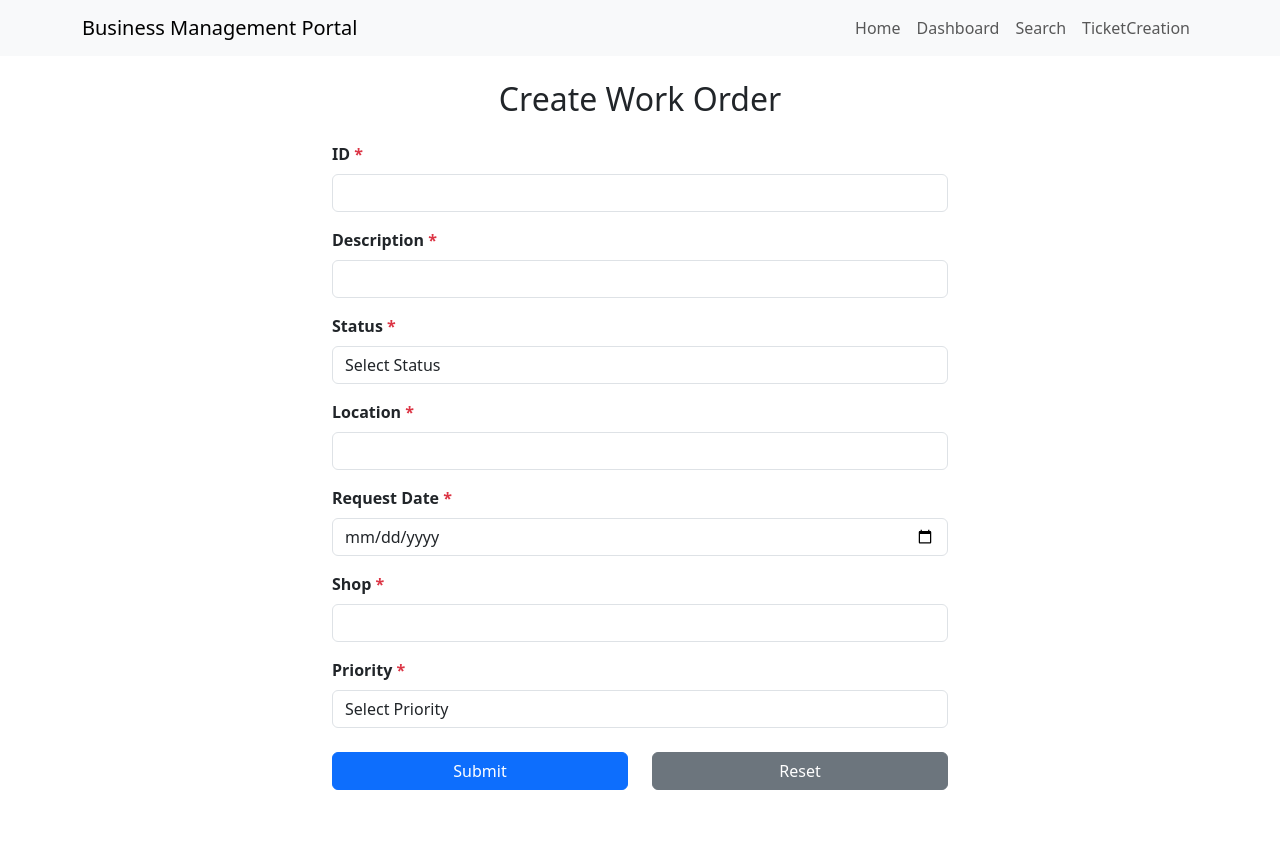
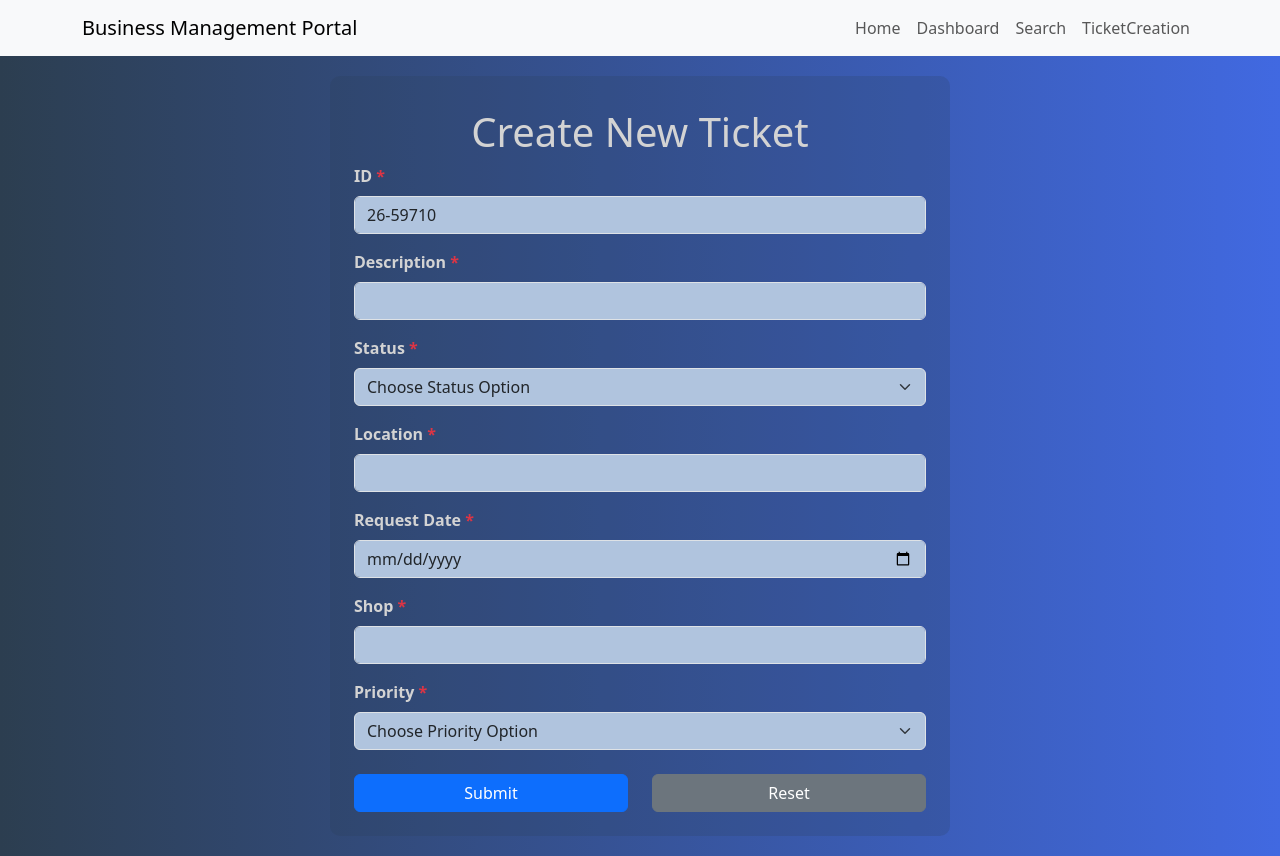
Before and after one commit to imOnVacation/frontend-tech-final-project, a React (Create React App) app in the folder client/: page /ticketcreation in a window 1280 px wide. Before the commit the page ends 800 px from the top, so only its background shows below. Built offline with nearby package versions, Linux system fonts and the light colour scheme.

Commit message:
Added gradient backgroundcolor, ticket id autopopulate and model bg

```diff
--- a/client/src/pages/TicketCreation.js
+++ b/client/src/pages/TicketCreation.js
@@ -1,4 +1,4 @@
-import React, { useState } from "react";
+import React, { useState, useEffect } from "react";
 import { Modal } from "react-bootstrap";
 
 const TicketForm = () => {
@@ -14,10 +14,18 @@ const TicketForm = () => {
   const [showModal, setShowModal] = useState(false);
   const [submittedData, setSubmittedData] = useState(null);
 
-  // Handle form submission
+  // Function to generate Ticket ID in the format '26-xxxxx'
+  const generateTicketId = () => {
+    const randomDigits = Math.floor(10000 + Math.random() * 90000);
+    return `26-${randomDigits}`;
+  };
+
+  useEffect(() => {
+    setId(generateTicketId()); // Generate an ID when the form loads
+  }, []); // Run only once when the component mounts
+
   const handleSubmit = async (e) => {
     e.preventDefault();
-
     setError(null);
     setSuccess(null);
 
@@ -47,41 +55,64 @@ const TicketForm = () => {
       }
 
       setSuccess(data.message);
-
       setSubmittedData(formData);
 
       setTimeout(() => {
         setShowModal(true);
       }, 3000);
-
-      resetForm();
     } catch (err) {
       setError(err.message || "An error occurred");
     }
   };
 
-  // Handle form reset
   const resetForm = () => {
-    setId("");
     setDescription("");
     setStatus("");
     setLocation("");
     setRequestDate("");
     setShop("");
     setPriority("");
+    setError(null);
   };
 
   const handleModalClose = () => {
     setShowModal(false);
     setSuccess(null);
+    setId(generateTicketId()); // Regenerate ticket ID when the modal closes
+    resetForm();
   };
 
   return (
-    <div className="container w-50">
-      <h2 className="my-4 text-center">Create Work Order</h2>
+    <div
+      style={{
+        background: "linear-gradient(90deg, #2C3E50, #4169E1)",
+        minHeight: "100vh",
+        display: "flex",
+        justifyContent: "center",
+        alignItems: "center",
+        padding: "20px",
+      }}
+    >
+      <div
+        className="container w-50 p-4"
+        style={{
+          background: "rgba(44, 62, 80, 0.2)",
+          borderRadius: "10px",
+          color: "#D3D3D3",
+        }}
+      >
+        <h1 className="my-2 text-center">Create New Ticket</h1>
 
-      {error && <div className="alert alert-danger">{error}</div>}
-      {success && <div className="alert alert-success">{success}</div>}
+        {error && (
+          <div className="alert alert-danger d-flex justify-content-center align-items-center">
+            {error}
+          </div>
+        )}
+        {success && (
+          <div className="alert alert-success d-flex justify-content-center align-items-center">
+            {success}
+          </div>
+        )}
 
         <form onSubmit={handleSubmit}>
           <div className="mb-3">
@@ -90,11 +121,13 @@ const TicketForm = () => {
             </label>
             <input
               type="text"
-            className="form-control "
+              className="form-control"
+              style={{
+                backgroundColor: "#B0C4DE",
+              }}
               id="id"
               value={id}
-            onChange={(e) => setId(e.target.value)}
-            required
+              readOnly
             />
           </div>
 
@@ -105,6 +138,9 @@ const TicketForm = () => {
             <input
               type="text"
               className="form-control"
+              style={{
+                backgroundColor: "#B0C4DE",
+              }}
               id="description"
               value={description}
               onChange={(e) => setDescription(e.target.value)}
@@ -117,13 +153,16 @@ const TicketForm = () => {
               Status <span className="text-danger">*</span>
             </label>
             <select
-            className="form-control"
+              className="form-select"
+              style={{
+                backgroundColor: "#B0C4DE",
+              }}
               id="status"
               value={status}
               onChange={(e) => setStatus(e.target.value)}
               required
             >
-            <option value="">Select Status</option>
+              <option value="">Choose Status Option</option>
               <option value="Completed">Completed</option>
               <option value="Assigned">Assigned</option>
               <option value="Open">Open</option>
@@ -139,6 +178,9 @@ const TicketForm = () => {
             <input
               type="text"
               className="form-control"
+              style={{
+                backgroundColor: "#B0C4DE",
+              }}
               id="location"
               value={location}
               onChange={(e) => setLocation(e.target.value)}
@@ -153,6 +195,9 @@ const TicketForm = () => {
             <input
               type="date"
               className="form-control"
+              style={{
+                backgroundColor: "#B0C4DE",
+              }}
               id="request_date"
               value={request_date}
               onChange={(e) => setRequestDate(e.target.value)}
@@ -167,6 +212,9 @@ const TicketForm = () => {
             <input
               type="text"
               className="form-control"
+              style={{
+                backgroundColor: "#B0C4DE",
+              }}
               id="shop"
               value={shop}
               onChange={(e) => setShop(e.target.value)}
@@ -179,13 +227,16 @@ const TicketForm = () => {
               Priority <span className="text-danger">*</span>
             </label>
             <select
-            className="form-control"
+              className="form-select"
+              style={{
+                backgroundColor: "#B0C4DE",
+              }}
               id="priority"
               value={priority}
               onChange={(e) => setPriority(e.target.value)}
               required
             >
-            <option value="">Select Priority</option>
+              <option value="">Choose Priority Option</option>
               <option value="Low">Low</option>
               <option value="Medium">Medium</option>
               <option value="Routine">Routine</option>
@@ -209,12 +260,33 @@ const TicketForm = () => {
             </div>
           </div>
         </form>
+
         {submittedData && (
-        <Modal show={showModal} onHide={handleModalClose} centered>
-          <Modal.Header closeButton>
+          <Modal
+            show={showModal}
+            onHide={handleModalClose}
+            centered
+            style={{
+              background: "linear-gradient(90deg, #2C3E50, #4169E1)",
+              color: "#D3D3D3",
+              borderRadius: "10px",
+            }}
+          >
+            <Modal.Header
+              closeButton={false}
+              style={{
+                background: "linear-gradient(90deg, #2C3E50, #4169E1)",
+                color: "#D3D3D3",
+              }}
+            >
               <Modal.Title>Ticket Details</Modal.Title>
             </Modal.Header>
-          <Modal.Body>
+            <Modal.Body
+              style={{
+                background: "linear-gradient(90deg, #2C3E50, #4169E1)",
+                color: "#D3D3D3",
+              }}
+            >
               <ul>
                 <li>
                   <strong>Ticket ID - </strong> {submittedData.id}
@@ -239,7 +311,12 @@ const TicketForm = () => {
                 </li>
               </ul>
             </Modal.Body>
-          <Modal.Footer>
+            <Modal.Footer
+              style={{
+                background: "linear-gradient(90deg, #2C3E50, #4169E1)",
+                color: "#D3D3D3",
+              }}
+            >
               <button className="btn btn-secondary" onClick={handleModalClose}>
                 Close
               </button>
@@ -247,6 +324,7 @@ const TicketForm = () => {
           </Modal>
         )}
       </div>
+    </div>
   );
 };
 
```
Lines whose indentation alone changed are shown as unchanged.
